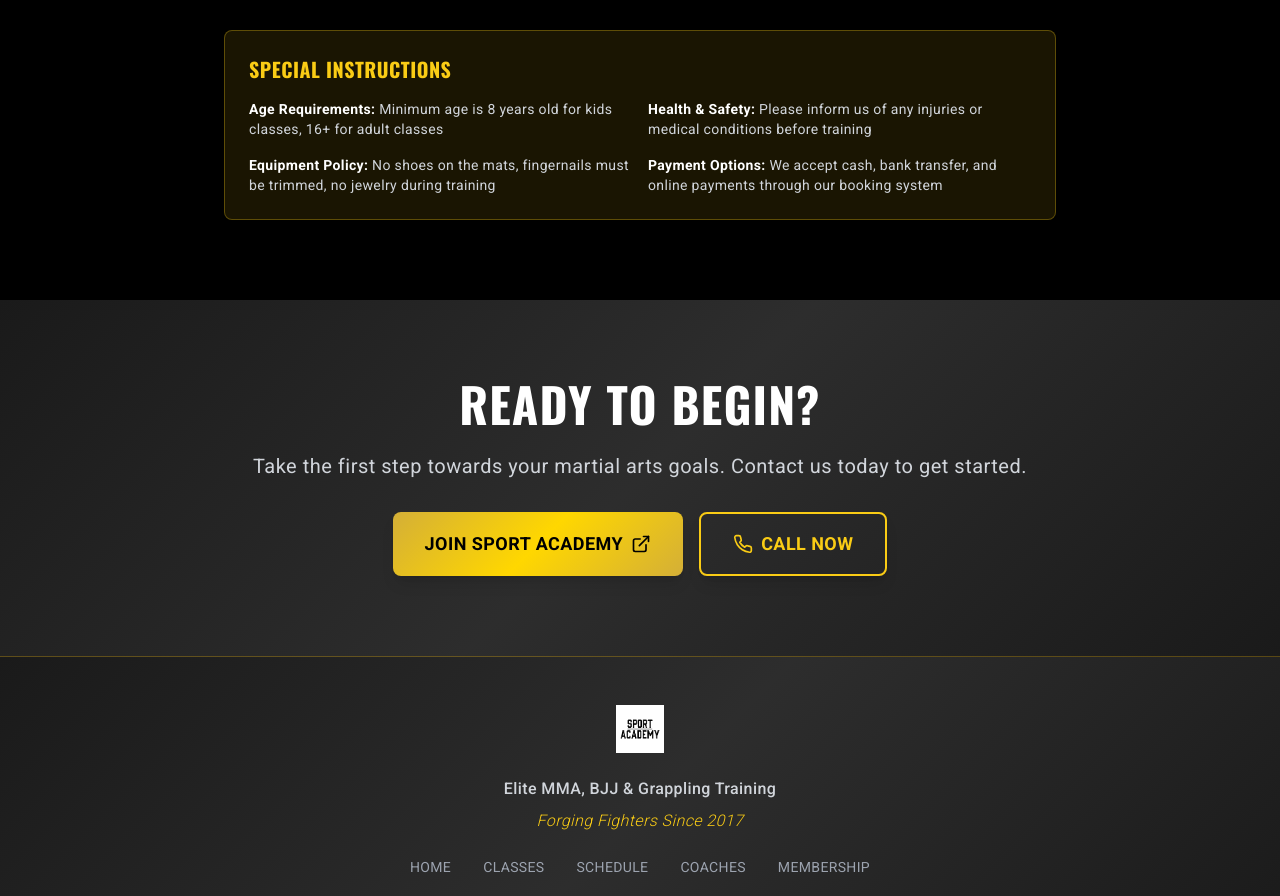
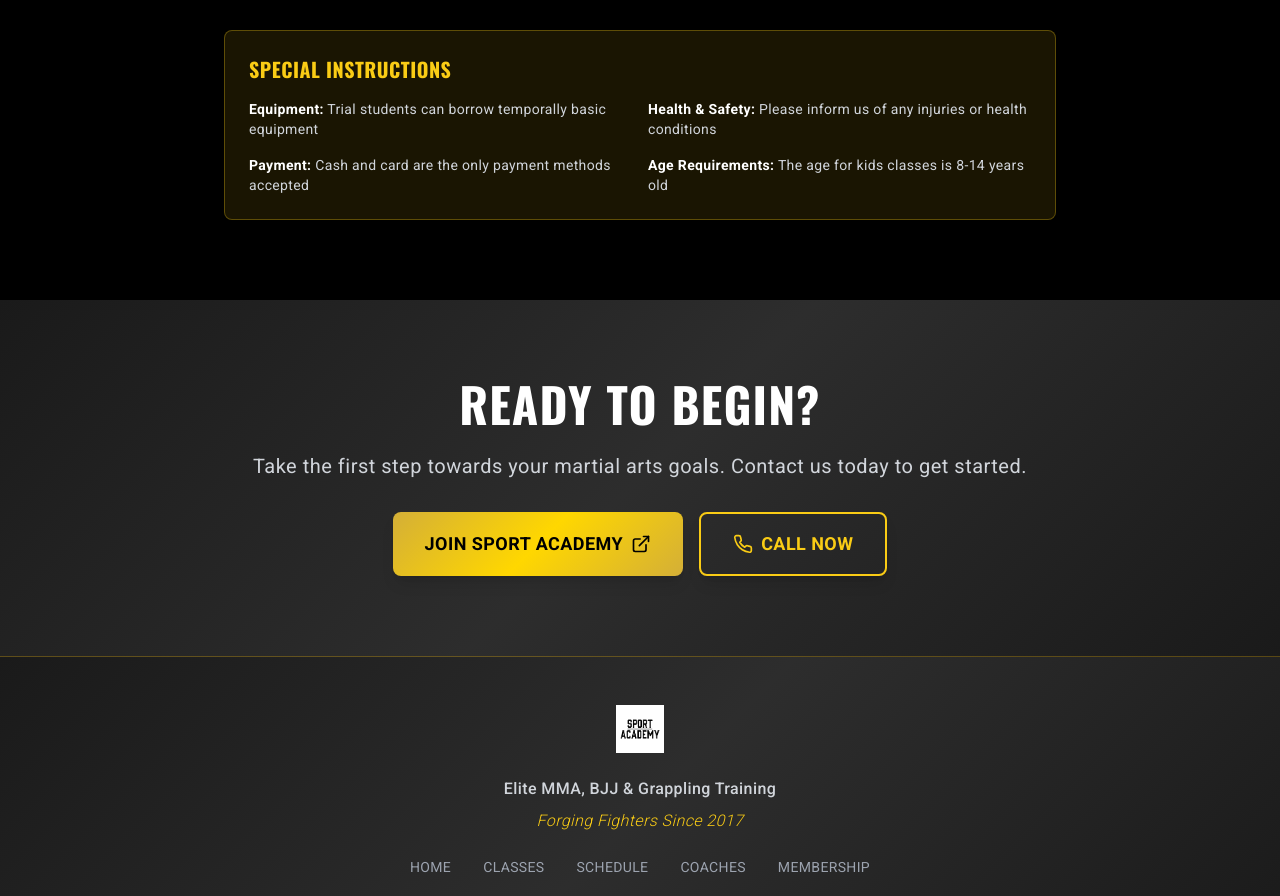
Before and after one commit to Leox-bot/SportAcademy, a React (Vite) app: page /contact in a window 1280 px wide. Shown: the part 2125-3021 px from the top of the page. Built offline with nearby package versions, Linux system fonts and the light colour scheme.

Commit message:
Fix Special Instructions with Exact Original Content

```diff
--- a/src/pages/Contact.tsx
+++ b/src/pages/Contact.tsx
@@ -235,22 +235,22 @@ export default function Contact() {
               <div className="grid md:grid-cols-2 gap-4">
                 <div>
                   <p className="text-gray-300 text-sm tracking-wide">
-                    <strong className="text-white">Age Requirements:</strong> Minimum age is 8 years old for kids classes, 16+ for adult classes
+                    <strong className="text-white">Equipment:</strong> Trial students can borrow temporally basic equipment
                   </p>
                 </div>
                 <div>
                   <p className="text-gray-300 text-sm tracking-wide">
-                    <strong className="text-white">Health & Safety:</strong> Please inform us of any injuries or medical conditions before training
+                    <strong className="text-white">Health & Safety:</strong> Please inform us of any injuries or health conditions
                   </p>
                 </div>
                 <div>
                   <p className="text-gray-300 text-sm tracking-wide">
-                    <strong className="text-white">Equipment Policy:</strong> No shoes on the mats, fingernails must be trimmed, no jewelry during training
+                    <strong className="text-white">Payment:</strong> Cash and card are the only payment methods accepted
                   </p>
                 </div>
                 <div>
                   <p className="text-gray-300 text-sm tracking-wide">
-                    <strong className="text-white">Payment Options:</strong> We accept cash, bank transfer, and online payments through our booking system
+                    <strong className="text-white">Age Requirements:</strong> The age for kids classes is 8-14 years old
                   </p>
                 </div>
               </div>
```
